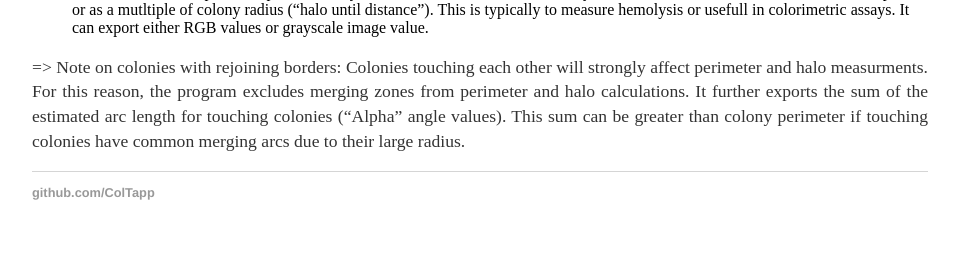
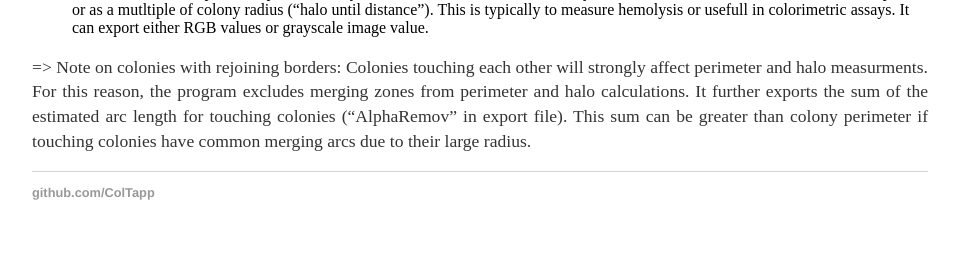
Before and after one commit to ColTapp/ColTapp.github.io, a Jekyll site: the page built from export.md, in a window 1280 px wide. Shown: the part 1960-2217 px from the top of the page, without its empty margins (160-1120 px from the left). Built offline with Jekyll 4.4.1, drawn with Linux system fonts in a browser that asks for light colours.

Commit message:
Update export.md

```diff
--- a/export.md
+++ b/export.md
@@ -65,4 +65,4 @@ These export option proposes to export some simple colony observables based on t
 - Halo color can be exported as pixel intensity values for a band around the colony calculated either based on a fixed number of pixels or as a mutltiple of colony radius ("halo until distance"). This is typically to measure hemolysis or usefull in colorimetric assays. It can export either RGB values or grayscale image value.
 
 => Note on colonies with rejoining borders:
-Colonies touching each other will strongly affect perimeter and halo measurments. For this reason, the program excludes merging zones from perimeter and halo calculations. It further exports the sum of the estimated arc length for touching colonies ("Alpha" angle values). This sum can be greater than colony perimeter if touching colonies have common merging arcs due to their large radius.
+Colonies touching each other will strongly affect perimeter and halo measurments. For this reason, the program excludes merging zones from perimeter and halo calculations. It further exports the sum of the estimated arc length for touching colonies ("AlphaRemov" in export file). This sum can be greater than colony perimeter if touching colonies have common merging arcs due to their large radius.
```
